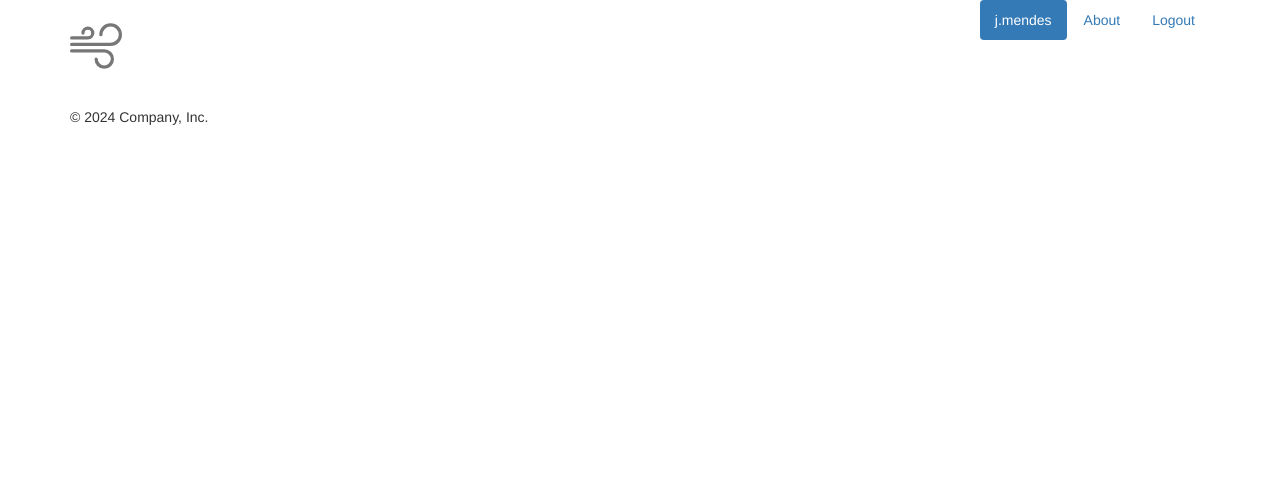
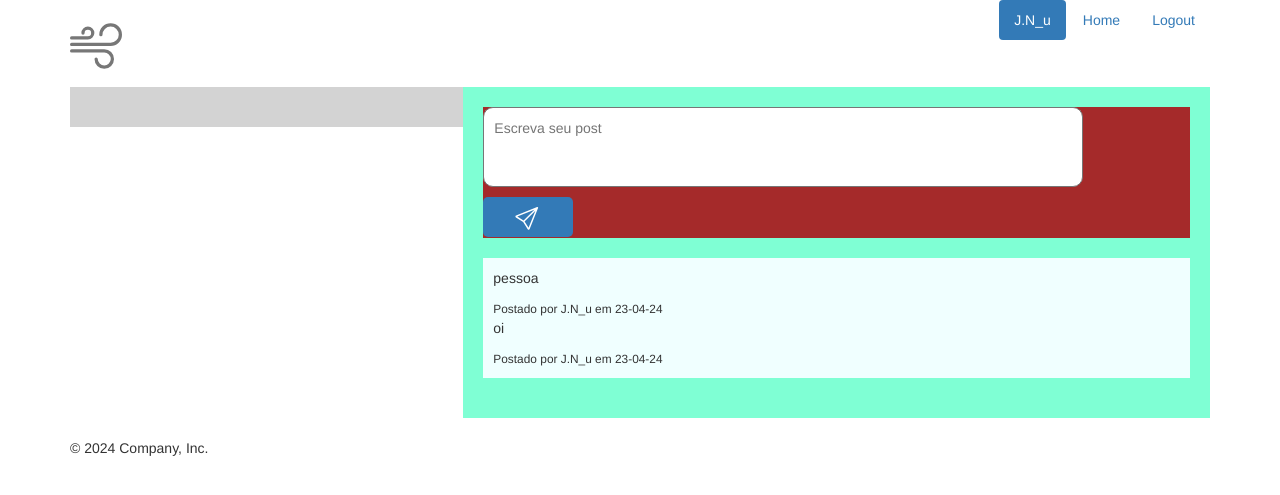
Before and after one commit to Pompeus/The-wind-window, a Flask app: page /feed in a window 1280 px wide. Shown: the top 495 px of the page. Run offline with Flask 3, Linux system fonts and the light colour scheme; a user stored in the database is signed in; some libraries are stand-ins or nearby versions.

Commit message:
Add a new files, routes and solve the bugs and erros in file manage.py on the cli commands

```diff
--- a/app/controllers/routes.py
+++ b/app/controllers/routes.py
@@ -1,8 +1,8 @@
 from app import app,db,lm
-from flask import render_template,flash, redirect, url_for
+from flask import render_template,flash, redirect, url_for,request
 from app.models.forms import LoginForm, Register
-from flask_login import login_user, logout_user
-from app.models.tables import User
+from flask_login import login_user, logout_user, current_user
+from app.models.tables import User, Post, Follow
 
 @lm.user_loader
 def load_user(id):
@@ -45,10 +45,33 @@ def signup():
 
     return render_template('signup.html', form= form)
 
-@app.route('/feed')
+@app.route('/feed', methods = ['GET', 'POST'])
 def feed():
-    return render_template('feed.html')
+    if not current_user.is_authenticated:
+        flash('Please, Log in')
+        return redirect(url_for('login'))
+
+    follower_ids = [follow for follow in Follow.query.filter_by(follower_id = current_user.id).all()]
+
+    follower_ids.append(current_user.id)
+
+
+    posts = Post.query.filter(Post.user_id.in_(follower_ids)).all()
+
+    return render_template('feed.html', posts = posts)
 
 @app.route('/perfil/<user>')
 def perfil(user):
     return render_template('perfil.html',user = user)
+
+@app.route('/post', methods = ['POST'])
+def post():
+    content = request.form['content']
+    if content:
+        new_post = Post(user_id= current_user.id, content= content)
+        db.session.add(new_post)
+        db.session.commit()
+    else:
+        flash('Error, The post is empty')
+
+    return redirect(url_for('feed'))
--- a/app/models/tables.py
+++ b/app/models/tables.py
@@ -1,4 +1,5 @@
 from app import db
+from datetime import datetime
 
 class User(db.Model):
     __tablename__ = 'users'
@@ -42,6 +43,7 @@ class Post(db.Model):
     id = db.Column(db.Integer, primary_key = True)
     content = db.Column(db.Text)
     user_id = db.Column(db.Integer, db.ForeignKey('users.id'))
+    created_at = db.Column(db.DateTime, default=datetime.now())
 
     owner = db.relationship('User', foreign_keys = user_id)
 
--- /dev/null
+++ b/app/static/css/style_feed.css
@@ -0,0 +1,59 @@
+.feed{
+    display:flex;
+    justify-content: space-around;
+    align-items: flex-start;
+    flex-wrap: wrap;
+}
+
+.sidebar{
+    flex: 1;
+    background: lightgray;
+    padding: 20px;
+}
+
+.main-content{
+    flex:2;
+    background-color: white;
+    padding: 20px;
+    background-color: aquamarine;
+}
+
+.post{
+    margin-bottom: 20px;
+    border: 2px;
+    background-color: brown;
+    margin: center;
+}
+
+.posts{
+    margin-bottom: 20px;
+    border:1 px solid #ccc;
+    padding: 10px;
+    background-color: azure;
+}
+
+.form-post{
+    width: 300px;
+    box-sizing: border-box;
+}
+
+.text{
+    width: 600px;
+    height: 80px;
+    padding:10px;
+    margin-bottom: 5px;
+    box-sizing: border-box;
+    border-radius: 10px;
+    resize: none;
+}
+
+.b-post{
+    width: 30%;
+    height: 40px;
+    padding: 10px;
+    background-color: #337ab7;
+    color: white;
+    border: none;
+    border-radius: 5px;
+    cursor: pointer;
+}
--- a/app/templates/Base.html
+++ b/app/templates/Base.html
@@ -39,7 +39,11 @@
               {% else %}
               <a href="{{url_for('index')}}">Home</a></li>
               {% endif %}
-            <li role="presentation"><a href="#">About</a></li>
+              {% if current_user.is_authenticated %}
+                <li role="presentation"><a href="{{url_for('feed')}}">Home</a></li>
+              {% else %}
+                <li role="presentation"><a href="#">About</a></li>
+              {% endif %}
 
             {% if current_user.is_authenticated %}
               <li role="presentation"><a href="{{url_for('logout')}}">Logout</a></li>
--- a/app/templates/feed.html
+++ b/app/templates/feed.html
@@ -2,4 +2,29 @@
 {% block title%} {{super()}} - Feed {%endblock%}
 {% block content %}
 
+<link rel="stylesheet" href="static/css/style_feed.css">
+<div class = "feed">
+    <div class="sidebar">
+
+    </div>
+    <div class = "main-content">
+        <div class="post">
+            <form method="post" action="{{ url_for('post') }}" class="form-post">
+                <textarea name="content" placeholder="Escreva seu post" class="text"></textarea>
+                <button type="submit" class="b-post"><svg xmlns="http://www.w3.org/2000/svg" width="26" height="26" fill="currentColor" class="bi bi-send" viewBox="0 0 18 18">
+                    <path d="M15.854.146a.5.5 0 0 1 .11.54l-5.819 14.547a.75.75 0 0 1-1.329.124l-3.178-4.995L.643 7.184a.75.75 0 0 1 .124-1.33L15.314.037a.5.5 0 0 1 .54.11ZM6.636 10.07l2.761 4.338L14.13 2.576zm6.787-8.201L1.591 6.602l4.339 2.76z"/>
+                  </svg></button>
+            </form>
+        </div>
+        <div class="posts">
+            {% for post in posts %}
+                <div>
+                    <p>{{ post.content }}</p>
+                    <small>Postado por {{ post.owner.username }} em {{ post.created_at.strftime('%d-%m-%y') }}</small>
+                </div>
+            {% endfor %}
+        </div>
+    </div>
+</div>
+
 {% endblock %}
```
Also changed, not shown: manage.py (+6 -2 lines), instance/storage.db.
